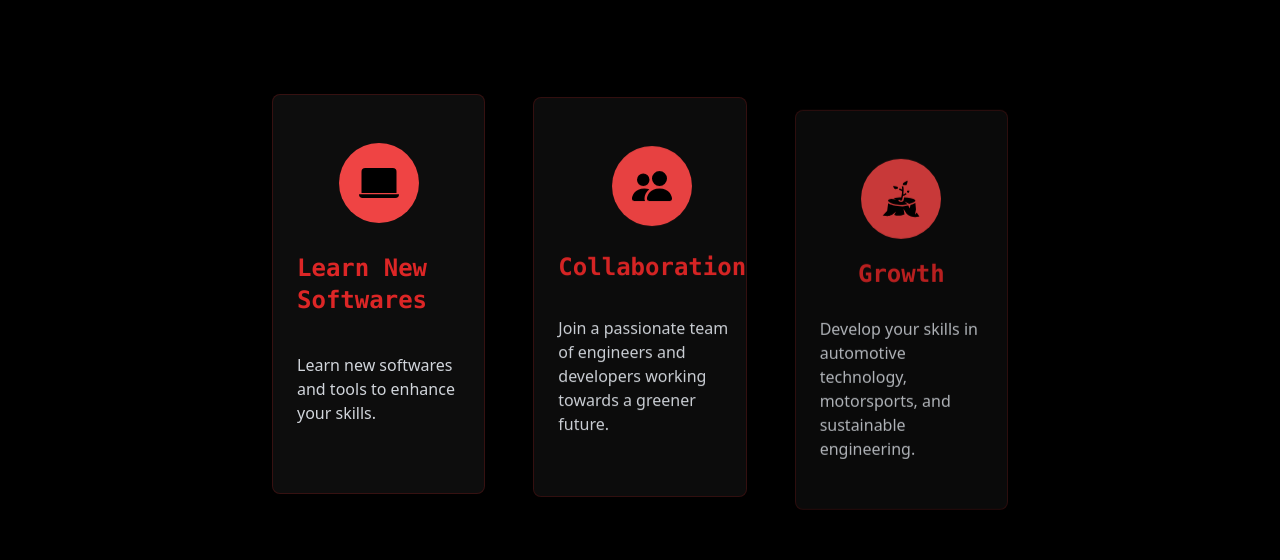
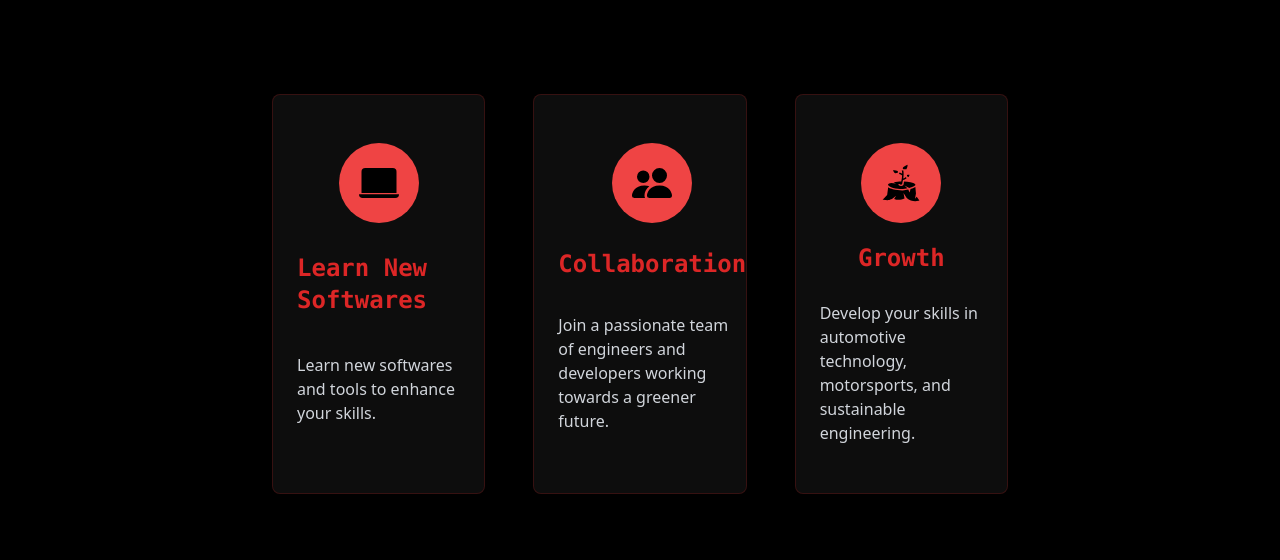
Before and after one commit to The-Illogical-Thinker/resonance-website, a React (Vite) app: page / in a window 1280 px wide. Shown: the part 2290-2850 px from the top of the page. Built offline with nearby package versions, Linux system fonts and the light colour scheme.

Commit message:
fixed scrollbar (now no scrollbar) and why join us

```diff
--- a/src/Components/Nav/Nav.jsx
+++ b/src/Components/Nav/Nav.jsx
@@ -21,12 +21,12 @@ function Nav() {
     if (menuOpen) {
       document.body.style.overflow = 'hidden';
     } else {
-      document.body.style.overflow = 'unset';
+      document.body.style.overflow = 'auto';
     }
 
     // Cleanup on unmount
     return () => {
-      document.body.style.overflow = 'unset';
+      document.body.style.overflow = 'auto';
     };
   }, [menuOpen]);
 
--- a/src/Components/Page/Index.jsx
+++ b/src/Components/Page/Index.jsx
@@ -75,7 +75,7 @@ export default function Index() {
       <motion.section
         ref={heroRef}
         data-section="hero"
-        className="relative w-screen h-screen flex items-center justify-center bg-black overflow-hidden"
+        className="relative w-full   h-screen flex items-center justify-center bg-black overflow-hidden"
         initial={{ opacity: 0 }}
         animate={{ opacity: 1 }}
         transition={{ duration: 1.2, ease: "easeOut" }}
@@ -294,8 +294,7 @@ export default function Index() {
                }}
                viewport={{ once: true, amount: 0.3 }}
                transition={{
-                duration: 1.0,
-                delay: 0.8 + (index * 0.2),
+                duration: 0.3,
                  ease: "easeOut"
                }}
                whileHover={{
@@ -713,11 +712,11 @@ export default function Index() {
 
             {/* Second set for seamless loop */}
             {[
-              { Icon: asset13, name: "Asset 13", class: "w-[8rem] h-[8rem] md:w-[8rem] md:h-[8rem] mx-[4rem] md:mx-[6rem]" },
+              { Icon: asset13, name: "Asset 13", class: "w-[8rem] h-[8rem] md:w-[12rem] md:h-[12rem] mx-[4rem] md:mx-[6rem]" },
               { Icon: slideImg2, name: "Dynamic Lazer", class: "w-[8rem] h-[8rem] md:w-[8rem] md:h-[8rem] mx-[4rem] md:mx-[6rem]" },
               { Icon: slideImg3, name: "Poweron", class: "w-[8rem] h-[8rem] md:w-[8rem] md:h-[8rem] mx-[4rem] md:mx-[6rem]" },
-              { Icon: slideImg5, name: "Ansys", class: "w-[8rem] h-[8rem] md:w-[8rem] md:h-[8rem] mx-[4rem] md:mx-[6rem]" },
-              { Icon: slideImg6, name: "Kapras Automation", class: "w-[8rem] h-[8rem] md:w-[8rem] md:h-[8rem] mx-[4rem] md:mx-[6rem]" },
+              { Icon: slideImg5, name: "Ansys", class: "w-[8rem] h-[8rem] md:w-[12rem] md:h-[12rem] mx-[4rem] md:mx-[6rem]" },
+              { Icon: slideImg6, name: "Kapras Automation", class: "w-[8rem] h-[8rem] md:w-[12rem] md:h-[12rem] mx-[4rem] md:mx-[6rem]" },
               { Icon: slideImg4, name: "Rafftar logo", class: "w-[8rem] h-[8rem] md:w-[8rem] md:h-[8rem] mx-[4rem] md:mx-[6rem]" },
             ].map((item, index) => (
               <motion.div
--- a/src/index.css
+++ b/src/index.css
@@ -21,8 +21,11 @@
 html,
 body {
   overflow-x: hidden !important;
+  overflow-y: auto !important;
   background-color: var(--black-color);
   color: var(--white-color);
+  /* Ensure smooth scrolling works */
+  scroll-behavior: smooth;
 }
 
 /* Text selection styling */
@@ -36,28 +39,28 @@ body {
   color: #ffffff;
 }
 
-/* Scrollbar styling */
+/* Hide scrollbars but keep functionality */
 ::-webkit-scrollbar {
-  width: 12px;
+  width: 0px;
+  background: transparent;
 }
 
 ::-webkit-scrollbar-track {
-  background: #000000;
+  background: transparent;
 }
 
 ::-webkit-scrollbar-thumb {
-  background: #ff0000;
-  border-radius: 6px;
-}
-
-::-webkit-scrollbar-thumb:hover {
-  background: #cc0000;
+  background: transparent;
 }
 
 /* For Firefox */
 html {
-  scrollbar-width: auto;
-  scrollbar-color: #ff0000 #000000;
+  scrollbar-width: none;
+}
+
+/* Ensure mouse wheel scrolling works */
+* {
+  scroll-behavior: smooth;
 }
 
 :root {
```
